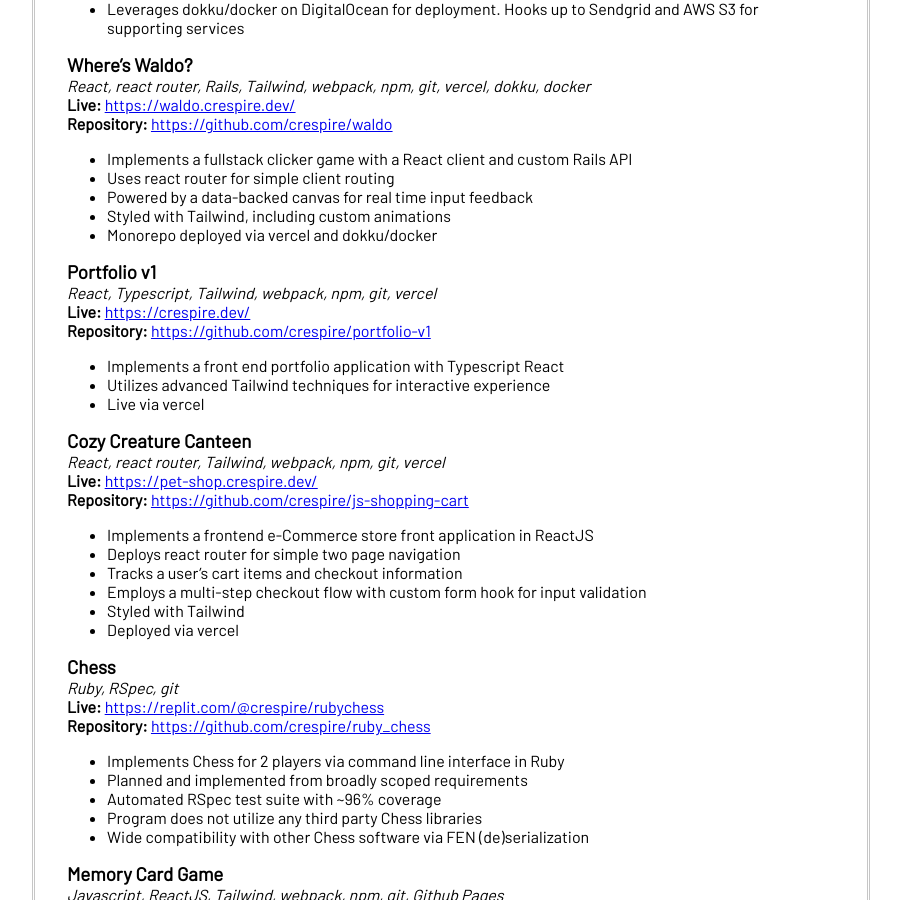
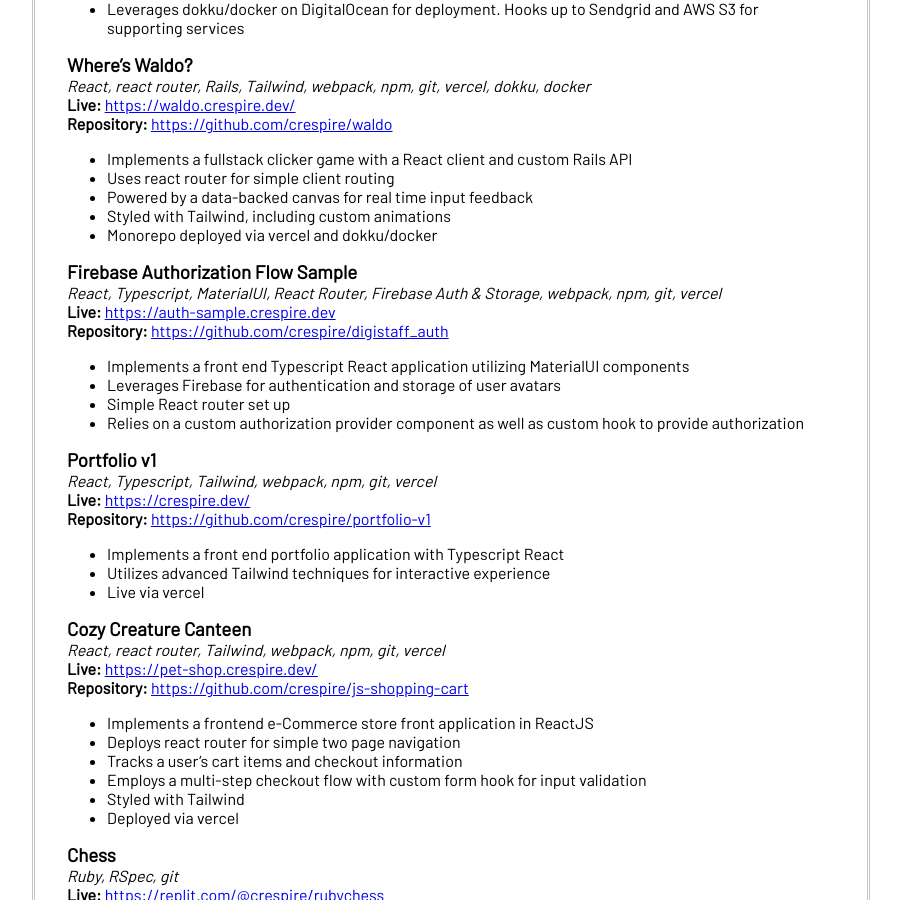
Before and after one commit to crespire/crespire, a Jekyll site: the page built from resume.md, in a window 1280 px wide and 900 px high, scrolled down 809 px. Shown: the whole window, without its empty margins (189-1090 px from the left). Built offline with Jekyll 4.4.1, drawn with Linux system fonts in a browser that asks for light colours; our own code applies the rules of GitHub Pages for plain Markdown files.

Commit message:
fix: add auth sample app

```diff
--- a/resume.md
+++ b/resume.md
@@ -43,6 +43,15 @@ _React, react router, Rails, Tailwind, webpack, npm, git, vercel, dokku, docker_
 * Powered by a data-backed canvas for real time input feedback
 * Styled with Tailwind, including custom animations
 * Monorepo deployed via vercel and dokku/docker
+
+### Firebase Authorization Flow Sample
+_React, Typescript, MaterialUI, React Router, Firebase Auth & Storage, webpack, npm, git, vercel_
+**Live:** [https://auth-sample.crespire.dev](https://auth-sample.crespire.dev/)
+**Repository:** [https://github.com/crespire/digistaff_auth](https://github.com/crespire/digistaff_auth/tree/refactor/authcontext)
+* Implements a front end Typescript React application utilizing MaterialUI components
+* Leverages Firebase for authentication and storage of user avatars
+* Simple React router set up
+* Relies on a custom authorization provider component as well as custom hook to provide authorization
 
 ### Portfolio v1
 _React, Typescript, Tailwind, webpack, npm, git, vercel_
```
